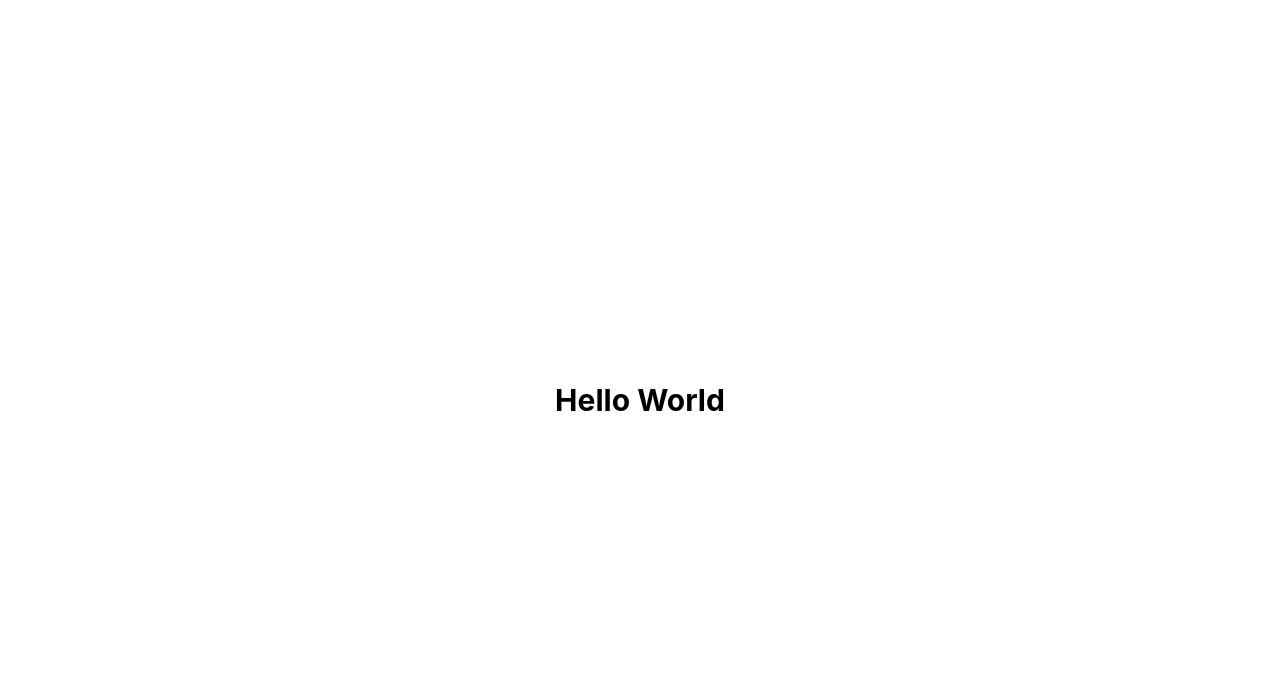
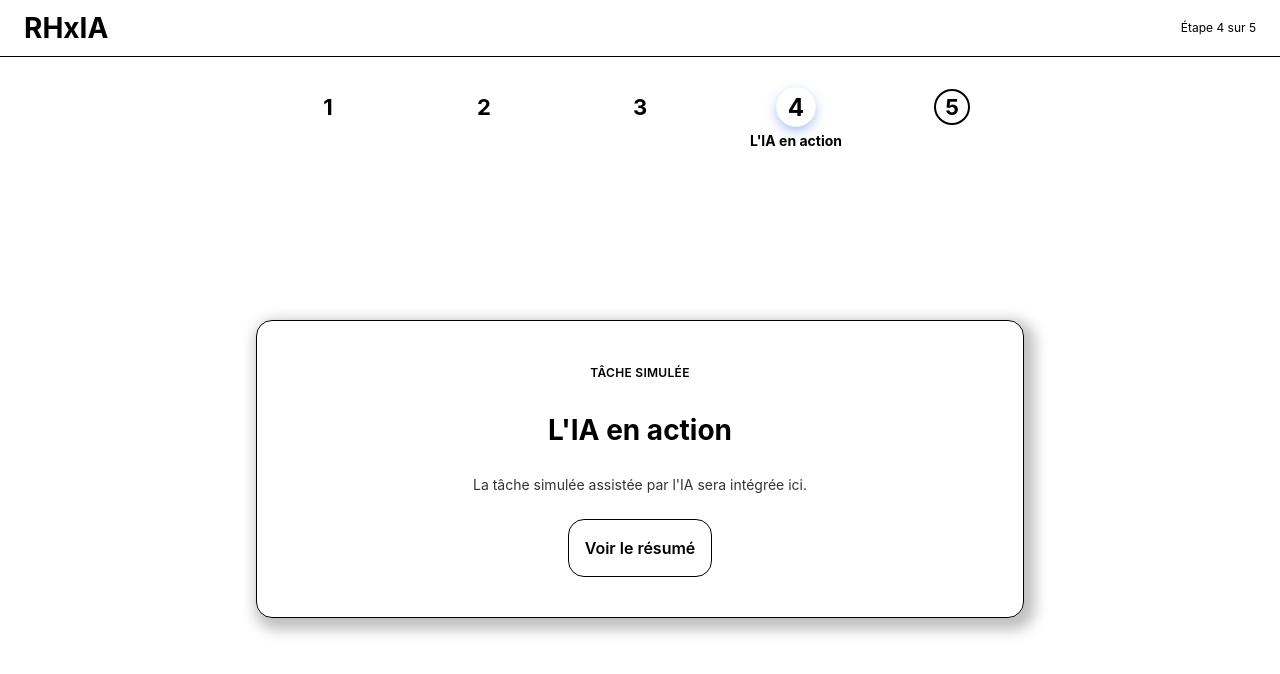
Before and after one commit to claudiaceccaldisc/ydays-test, a React (Vite) app: page /action in a window 1280 px wide. Shown: the top 674 px of the page. Built offline with nearby package versions, Linux system fonts and the light colour scheme.

Commit message:
add: implement routing and create Situation page with navigation logic

```diff
--- a/src/App.jsx
+++ b/src/App.jsx
@@ -1,9 +1,22 @@
+import { Routes, Route, Navigate } from "react-router-dom";
+import Introduction from "./pages/Introduction";
+import Quiz from "./pages/Quiz";
+import Situation from "./pages/Situation";
+import Action from "./pages/Action";
+import Resume from "./pages/Resume";
+
+// Navigation du parcours. Les routes suivent l'ordre des étapes (voir parcours.js).
 function App() {
   return (
-    <div className="min-h-screen flex items-center justify-center">
-      <h1 className="text-3xl font-bold">Hello World</h1>
-    </div>
-  )
+    <Routes>
+      <Route path="/" element={<Introduction />} />
+      <Route path="/quiz" element={<Quiz />} />
+      <Route path="/situation" element={<Situation />} />
+      <Route path="/action" element={<Action />} />
+      <Route path="/resume" element={<Resume />} />
+      <Route path="*" element={<Navigate to="/" replace />} />
+    </Routes>
+  );
 }
 
-export default App
+export default App;
--- /dev/null
+++ b/src/pages/Situation.jsx
@@ -0,0 +1,25 @@
+import { useNavigate } from "react-router-dom";
+import Layout from "../components/Layout";
+import Button from "../components/Button";
+import { getNextPath } from "../parcours";
+
+export default function Situation() {
+  const navigate = useNavigate();
+
+  return (
+    <Layout currentStep={3}>
+      <div className="flex w-full max-w-3xl animate-fade-up flex-col items-center gap-6 rounded-2xl border border-gris-brume bg-carte px-8 py-10 text-center shadow-[5px_6px_13.7px_6px_rgba(0,0,0,0.25)]">
+        <h1 className="font-titre text-[28px] font-bold text-bleu-nuit">
+          Mise en situation
+        </h1>
+        <p className="font-corps text-xs text-black">
+          {/* TODO scénario de mise en situation et feedbacks. */}
+          Le scénario de mise en situation sera intégré ici.
+        </p>
+        <Button onClick={() => navigate(getNextPath("situation"))}>
+          Continuer
+        </Button>
+      </div>
+    </Layout>
+  );
+}
--- /dev/null
+++ b/src/parcours.js
@@ -0,0 +1,18 @@
+export const STEPS = [
+  { key: "introduction", path: "/", step: 1, label: "Introduction" },
+  { key: "quiz", path: "/quiz", step: 2, label: "Quiz" },
+  { key: "situation", path: "/situation", step: 3, label: "Mise en situation" },
+  { key: "action", path: "/action", step: 4, label: "L'IA en action" },
+  { key: "resume", path: "/resume", step: 5, label: "Résumé" },
+];
+
+export const TOTAL_STEPS = STEPS.length;
+
+export function getStep(key) {
+  return STEPS.find((s) => s.key === key);
+}
+
+export function getNextPath(key) {
+  const index = STEPS.findIndex((s) => s.key === key);
+  return index >= 0 && index < STEPS.length - 1 ? STEPS[index + 1].path : null;
+}
```
